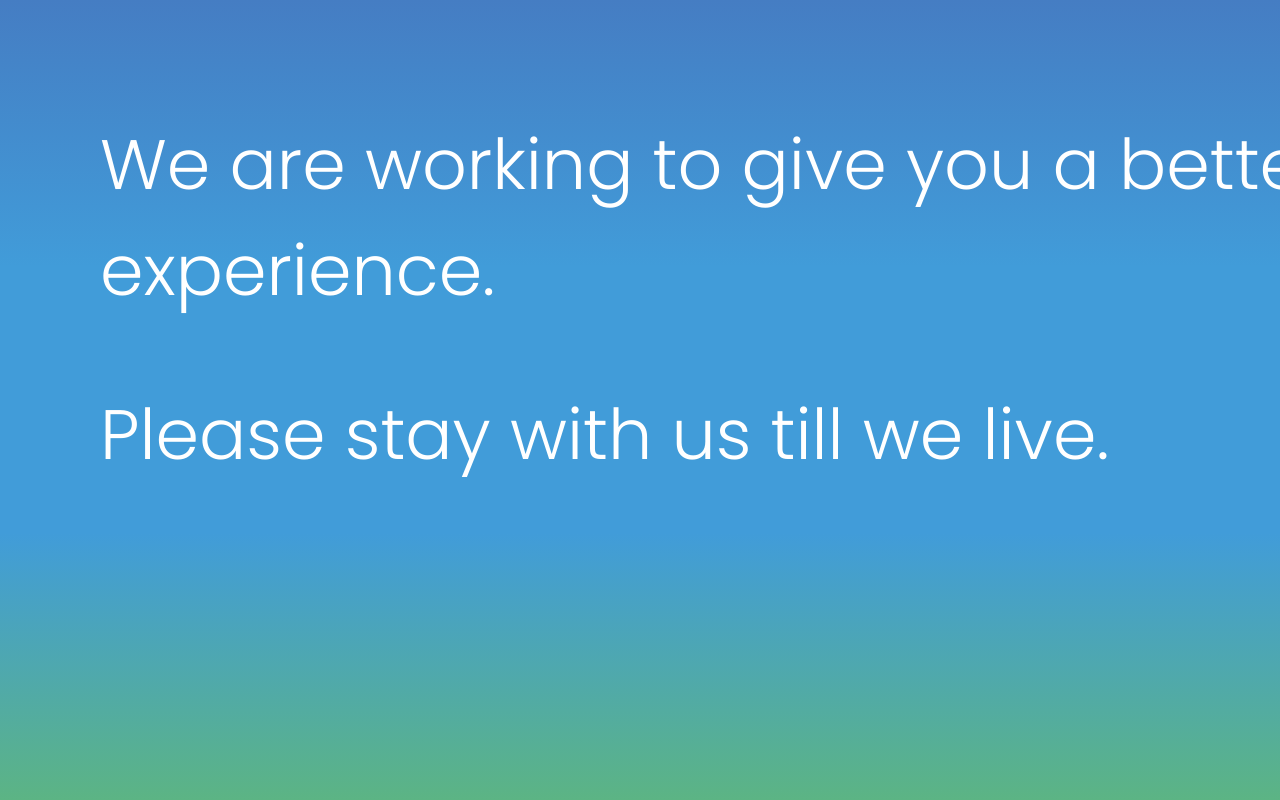
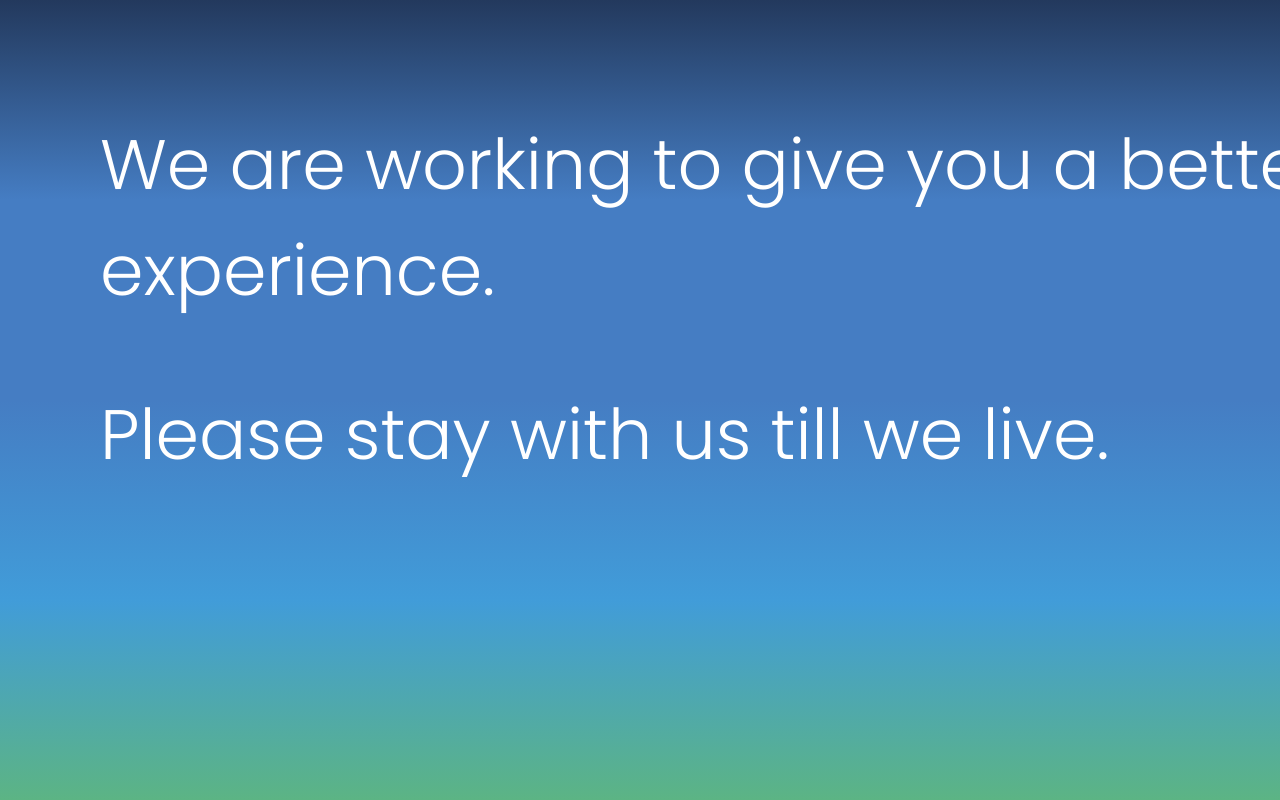
Before and after one commit to sajidurshajib/healthx-main-nextjs, a Next.js app: page / in a window 1280 px wide. Shown: the top 800 px of the page. Built offline with nearby package versions, Linux system fonts and the light colour scheme.

Commit message:
added: title

```diff
--- a/components/UnderConstruction/UnderConstruction.module.css
+++ b/components/UnderConstruction/UnderConstruction.module.css
@@ -1,7 +1,7 @@
 .UnderConstruction{
     width: 100vw;
     height: 100vh;
-    background-image: linear-gradient(var(--primary), var(--secondary), var(--secondary), var(--green));
+    background-image: linear-gradient(var(--dark-blue), var(--primary), var(--primary), var(--secondary), var(--green));
     color: var(--white);
     display: flex;
     align-items:center;
--- a/pages/index.js
+++ b/pages/index.js
@@ -6,6 +6,9 @@ import styles from '../styles/Home.module.css'
 export default function Home() {
     return (
         <div>
+            <Head>
+                <title>HEALTHx</title>
+            </Head>
             <UnderConstruction />
         </div>
     )
```
